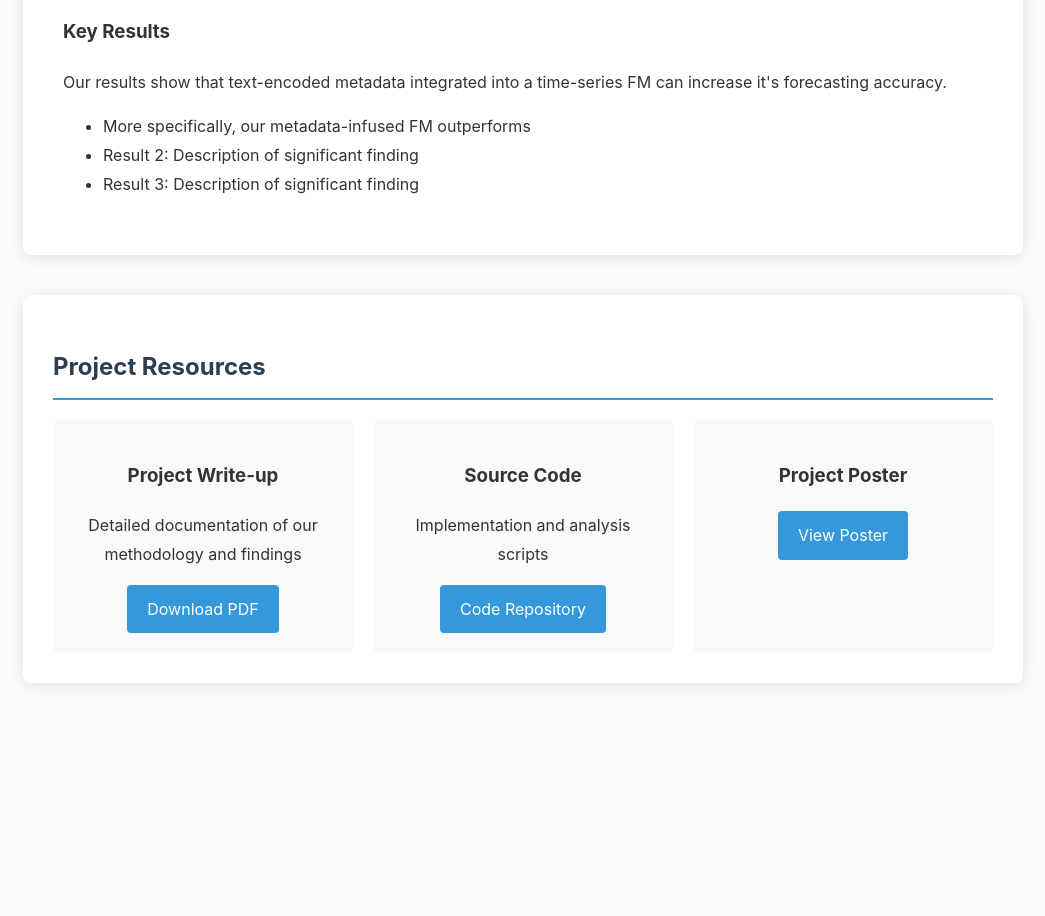
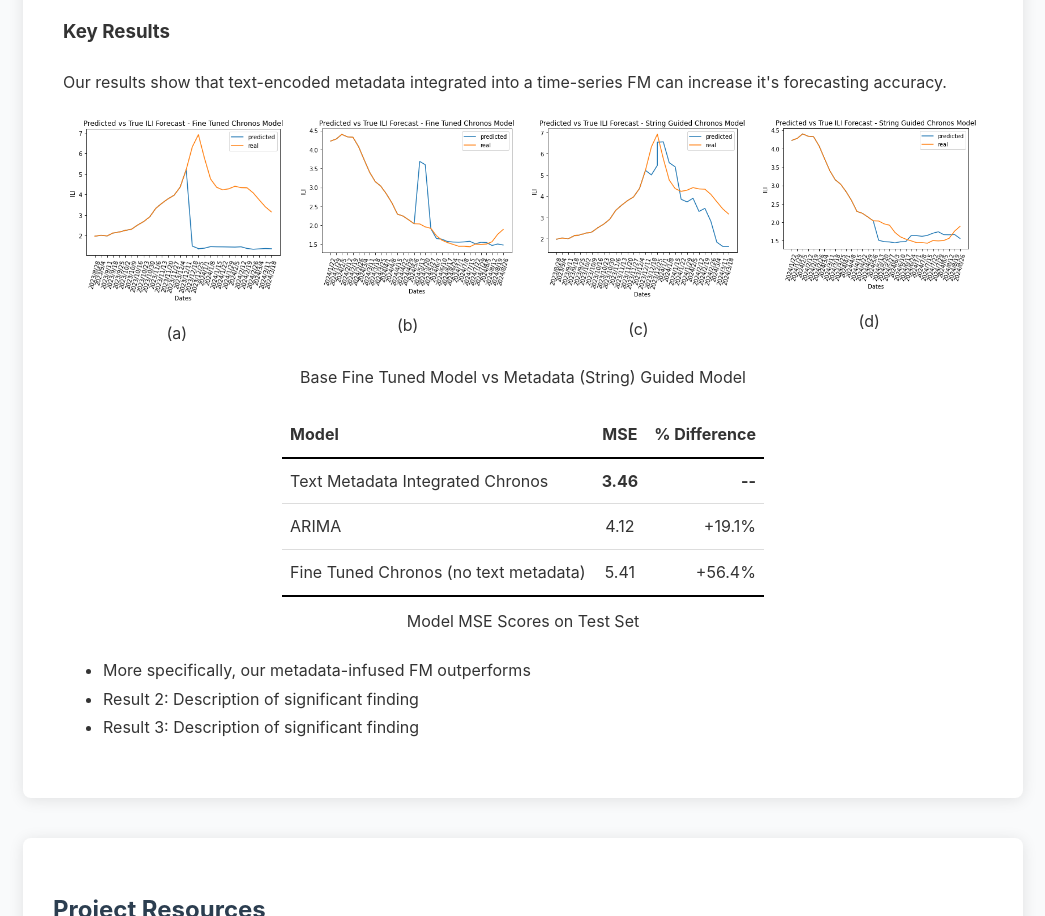
Before and after one commit to benzabriskie/cse8803EpiVermaZabriskie.github.io, a plain HTML site: page index.html in a window 1280 px wide. Shown: the part 1330-2246 px from the top of the page, without its empty margins (117-1162 px from the left). Before the commit the page ends 2148 px from the top, so only its background shows below. Drawn offline with Linux system fonts and the light colour scheme.

Commit message:
website updates

```diff
--- a/index.html
+++ b/index.html
@@ -164,10 +164,60 @@
 
         <div class="summary">
             <h2>Project Summary</h2>
-            <p>Time series forecasting is crucial for epidemiological decision-making, particularly in the early stages of disease outbreaks when quick and accurate predictions can significantly impact public health outcomes. While foundational time-series models (FMs) offer flexibility and generalizability, they often lack domain-specific knowledge that could enhance their predictive accuracy for epidemiological applications. This paper presents a novel approach to improving FM performance by integrating external metadata, specifically exploring how text-based epidemiological data can guide and enhance the forecasting capabilities of Amazon's Chronos model for influenza-like illness (ILI) prediction. We develop a pipeline that combines time series encodings from Chronos with text encodings from SentenceTransformers using cross-attention fusion, incorporating metadata such as Google search trends and temperature data. Our experimental results demonstrate that this metadata-integrated approach outperforms both traditional ARIMA models and fine-tuned Chronos baselines, achieving a 19.1\% improvement in mean squared error compared to ARIMA and a 56.4\% improvement over the fine-tuned Chronos model without metadata. These results suggest that integrating relevant epidemiological metadata into foundational time series models can significantly improve their forecasting accuracy while maintaining their inherent flexibility and rapid deployability.</p>
+            <p>Time series forecasting is crucial for epidemiological decision-making, particularly in the early stages of disease outbreaks when quick and accurate predictions can significantly impact public health outcomes. While foundational time-series models (FMs) offer flexibility and generalizability, they often lack domain-specific knowledge that could enhance their predictive accuracy for epidemiological applications. This paper presents a novel approach to improving FM performance by integrating external metadata, specifically exploring how text-based epidemiological data can guide and enhance the forecasting capabilities of Amazon's Chronos model for influenza-like illness (ILI) prediction. We develop a pipeline that combines time series encodings from Chronos with text encodings from SentenceTransformers using cross-attention fusion, incorporating metadata such as Google search trends and temperature data. Our experimental results demonstrate that this metadata-integrated approach outperforms both traditional ARIMA models and fine-tuned Chronos baselines, achieving a 19.1% improvement in mean squared error compared to ARIMA and a 56.4% improvement over the fine-tuned Chronos model without metadata. These results suggest that integrating relevant epidemiological metadata into foundational time series models can significantly improve their forecasting accuracy while maintaining their inherent flexibility and rapid deployability.</p>
 
             <h3>Key Results</h3>
             <p>Our results show that text-encoded metadata integrated into a time-series FM can increase it's forecasting accuracy.</p>
+            <figure style="text-align: center; margin: 20px auto;">
+                <div style="display: flex; justify-content: center; gap: 10px; flex-wrap: wrap;">
+                  <div style="width: 24%;">
+                    <img src="Chronos_NoText_1.png" style="width: 100%;" alt="Chronos without text model 1">
+                    <figcaption style="margin-top: 5px;">(a)</figcaption>
+                  </div>
+                  <div style="width: 24%;">
+                    <img src="Chronos_NoText_2.png" style="width: 100%;" alt="Chronos without text model 2">
+                    <figcaption style="margin-top: 5px;">(b)</figcaption>
+                  </div>
+                  <div style="width: 24%;">
+                    <img src="Chronos_wText_1.png" style="width: 100%;" alt="Chronos with text model 1">
+                    <figcaption style="margin-top: 5px;">(c)</figcaption>
+                  </div>
+                  <div style="width: 24%;">
+                    <img src="Chronos_wText_2.png" style="width: 100%;" alt="Chronos with text model 2">
+                    <figcaption style="margin-top: 5px;">(d)</figcaption>
+                  </div>
+                </div>
+                <figcaption style="margin-top: 15px;">
+                  Base Fine Tuned Model vs Metadata (String) Guided Model
+                </figcaption>
+               </figure>
+            <table style="border-collapse: collapse; margin: 20px auto;">
+                <thead>
+                  <tr>
+                    <th style="padding: 8px; border-bottom: 2px solid black; text-align: left;">Model</th>
+                    <th style="padding: 8px; border-bottom: 2px solid black; text-align: center;">MSE</th>
+                    <th style="padding: 8px; border-bottom: 2px solid black; text-align: right;">% Difference</th>
+                  </tr>
+                </thead>
+                <tbody>
+                  <tr>
+                    <td style="padding: 8px; border-bottom: 1px solid #ddd; text-align: left;">Text Metadata Integrated Chronos</td>
+                    <td style="padding: 8px; border-bottom: 1px solid #ddd; text-align: center;"><strong>3.46</strong></td>
+                    <td style="padding: 8px; border-bottom: 1px solid #ddd; text-align: right;"><strong>--</strong></td>
+                  </tr>
+                  <tr>
+                    <td style="padding: 8px; border-bottom: 1px solid #ddd; text-align: left;">ARIMA</td>
+                    <td style="padding: 8px; border-bottom: 1px solid #ddd; text-align: center;">4.12</td>
+                    <td style="padding: 8px; border-bottom: 1px solid #ddd; text-align: right;">+19.1%</td>
+                  </tr>
+                  <tr>
+                    <td style="padding: 8px; border-bottom: 2px solid black; text-align: left;">Fine Tuned Chronos (no text metadata)</td>
+                    <td style="padding: 8px; border-bottom: 2px solid black; text-align: center;">5.41</td>
+                    <td style="padding: 8px; border-bottom: 2px solid black; text-align: right;">+56.4%</td>
+                  </tr>
+                </tbody>
+                <caption style="caption-side: bottom; text-align: center; margin-top: 10px;">Model MSE Scores on Test Set</caption>
+              </table>
             <ul>
                 <li> More specifically, our metadata-infused FM outperforms </li>
                 <li>Result 2: Description of significant finding</li>
```
Also changed, not shown: Chronos_NoText_1.png (added), Chronos_NoText_2.png (added), Chronos_wText_1.png (added), Chronos_wText_2.png (added).
